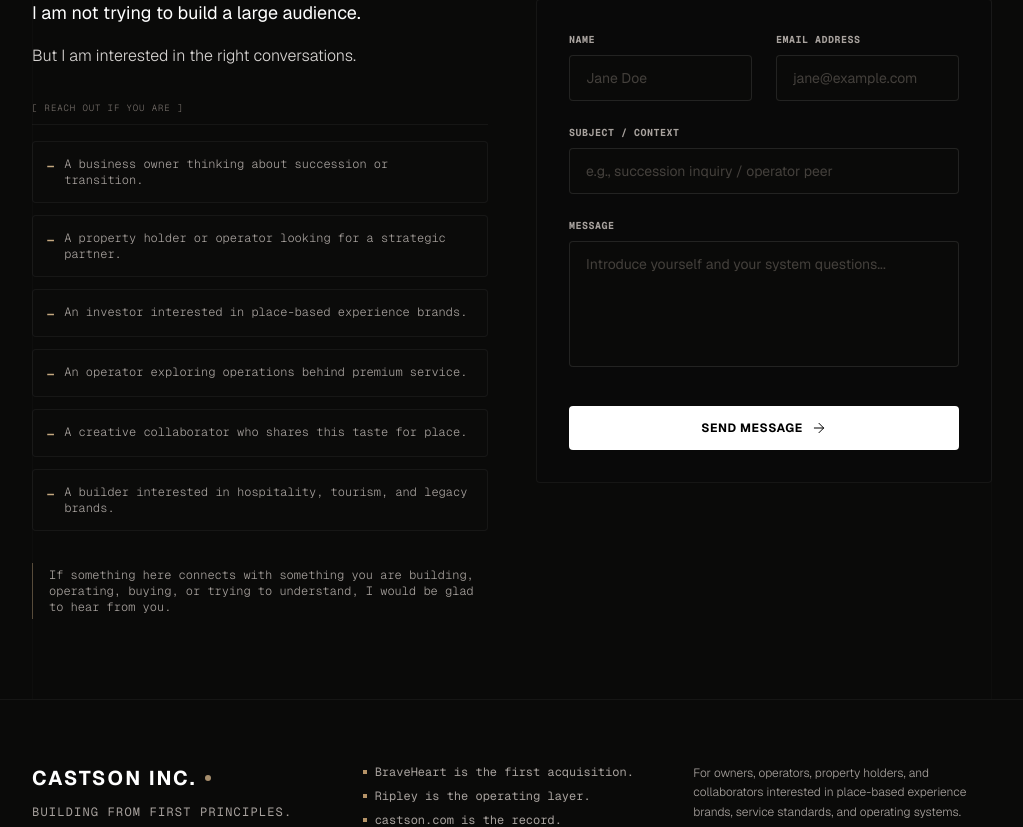
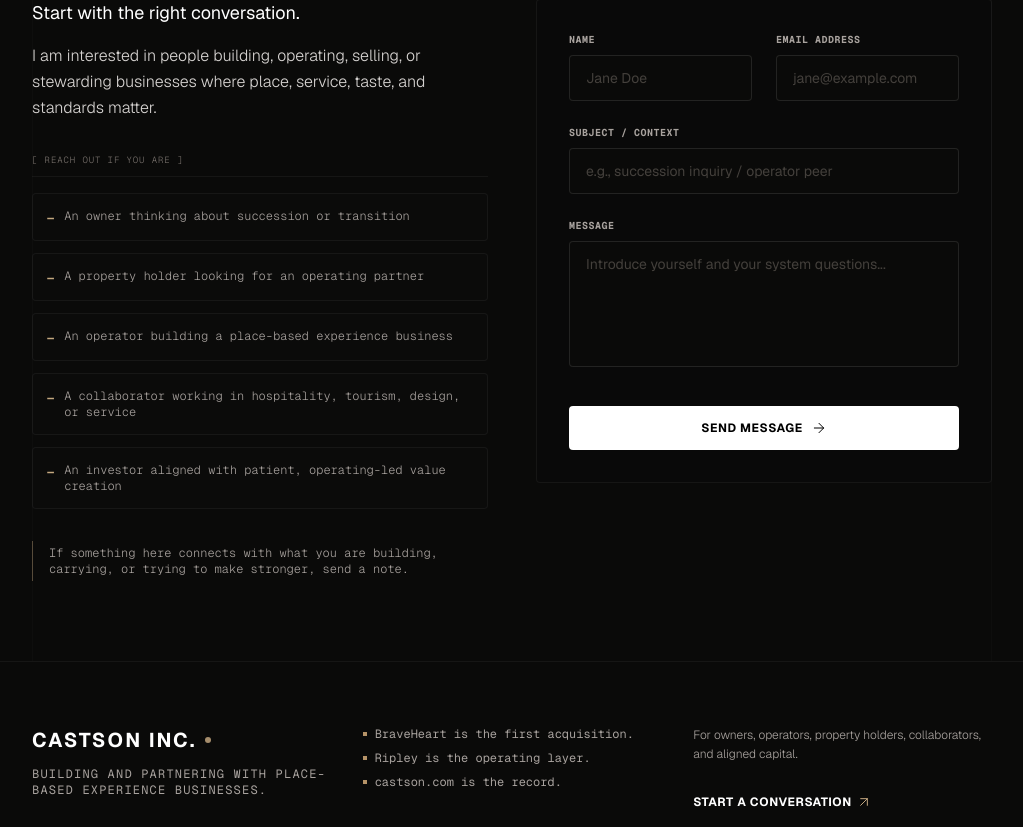
Before and after one commit to ee-prog/castson-site, a Next.js app: page /contact in a window 1280 px wide. Shown: the part 365-1192 px from the top of the page, without its empty margins (128-1151 px from the left). Built offline with nearby package versions, Linux system fonts and the light colour scheme.

Commit message:
copy: refine contact page copy and footer layout tagline

```diff
--- a/src/app/contact/page.tsx
+++ b/src/app/contact/page.tsx
@@ -48,10 +48,10 @@ export default function Contact() {
           <div className="lg:col-span-6 space-y-8 text-zinc-300 font-light leading-relaxed text-sm sm:text-base fade-up-element visible">
             <div className="space-y-4">
               <p className="text-lg text-white font-normal">
-                I am not trying to build a large audience.
+                Start with the right conversation.
               </p>
               <p className="text-zinc-300">
-                But I am interested in the right conversations.
+                I am interested in people building, operating, selling, or stewarding businesses where place, service, taste, and standards matter.
               </p>
             </div>
 
@@ -62,12 +62,11 @@ export default function Contact() {
 
               <div className="grid grid-cols-1 gap-3 font-mono text-xs text-zinc-400">
                 {[
-                  "A business owner thinking about succession or transition.",
-                  "A property holder or operator looking for a strategic partner.",
-                  "An investor interested in place-based experience brands.",
-                  "An operator exploring operations behind premium service.",
-                  "A creative collaborator who shares this taste for place.",
-                  "A builder interested in hospitality, tourism, and legacy brands."
+                  "An owner thinking about succession or transition",
+                  "A property holder looking for an operating partner",
+                  "An operator building a place-based experience business",
+                  "A collaborator working in hospitality, tourism, design, or service",
+                  "An investor aligned with patient, operating-led value creation"
                 ].map((item, idx) => (
                   <div key={idx} className="flex items-start gap-2.5 p-3.5 border border-white/5 bg-zinc-900/20 rounded-sm">
                     <span className="text-emerald-400 font-bold mt-0.5">—</span>
@@ -78,7 +77,7 @@ export default function Contact() {
             </div>
 
             <div className="border-l border-emerald-400/40 pl-4 py-1 text-xs font-mono text-zinc-400">
-              If something here connects with something you are building, operating, buying, or trying to understand, I would be glad to hear from you.
+              If something here connects with what you are building, carrying, or trying to make stronger, send a note.
             </div>
           </div>
 
--- a/src/components/footer.tsx
+++ b/src/components/footer.tsx
@@ -16,7 +16,7 @@ export default function Footer() {
               <span className="h-1.5 w-1.5 rounded-full bg-emerald-400 animate-pulse"></span>
             </div>
             <p className="text-xs font-mono text-zinc-400 uppercase tracking-widest">
-              Building from first principles.
+              Building and partnering with place-based experience businesses.
             </p>
           </div>
 
@@ -39,7 +39,7 @@ export default function Footer() {
           {/* Summary / Contact Col */}
           <div className="space-y-4">
             <p className="text-xs text-zinc-400 leading-relaxed font-light">
-              For owners, operators, property holders, and collaborators interested in place-based experience brands, service standards, and operating systems.
+              For owners, operators, property holders, collaborators, and aligned capital.
             </p>
             <div className="pt-2">
               <a
```
